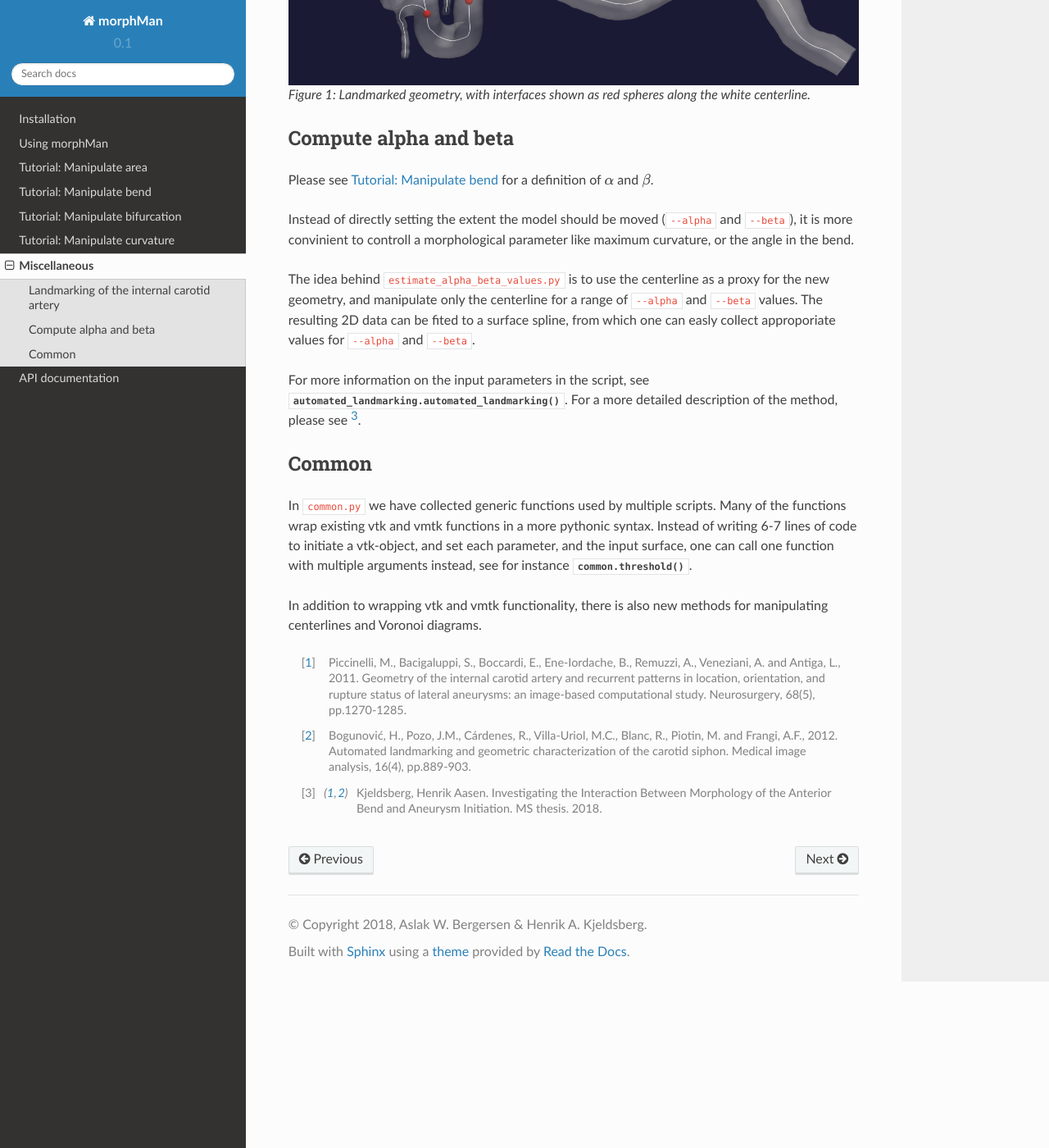
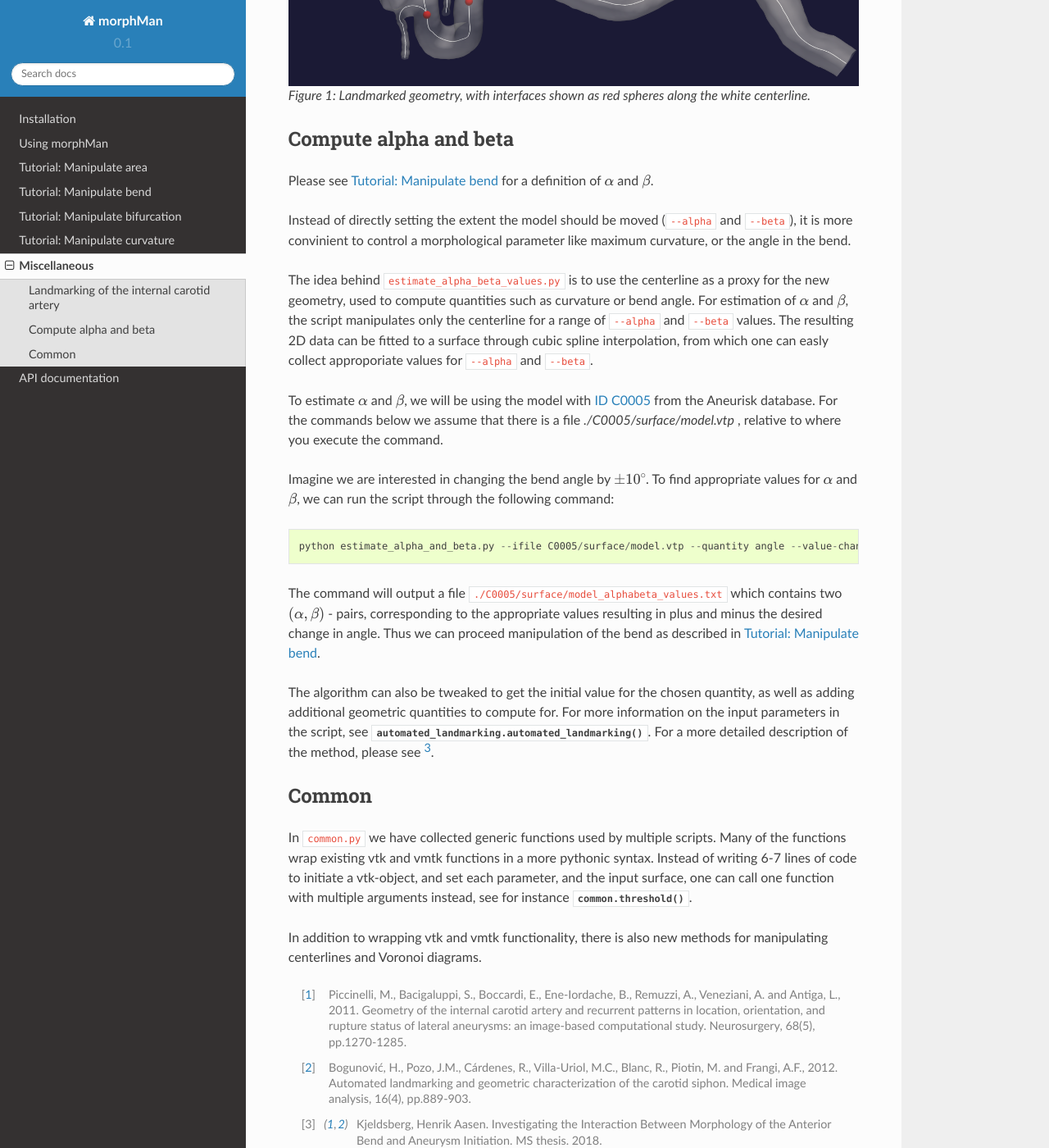
Before and after one commit to KVSlab/morphMan, a Sphinx documentation site: the page built from docs/source/Miscellaneous.rst, in a window 1280 px wide and 1400 px high, scrolled down 1058 px. Shown: the whole window at 82% size. Built offline with Sphinx 7.4.7 and the Read the Docs theme 2.0.0, drawn with Linux system fonts in a browser that asks for light colours.

Commit message:
Update docs with alpha-beta. Fixes in alpha-beta script

```diff
--- a/docs/source/Miscellaneous.rst
+++ b/docs/source/Miscellaneous.rst
@@ -38,7 +38,7 @@ To landmark the surface model, run the following command::
 
     python automated_landmarking.py --ifile ../test/testdata/C0001/surface/model.vtp --method bogunovic --curv-method spline --curv-method spline --nknots 8
 
-The command will output a file `C0001/surface/landmark_[ALGORITHM]_[CURVMETHOD].particles`
+The command will output a file ``C0001/surface/landmark_[ALGORITHM]_[CURVMETHOD].particles``
 which contains four points defining the interfaces between the segments of the vessel.
 
 .. figure:: landmarking.png
@@ -53,16 +53,34 @@ Compute alpha and beta
 Please see :ref:`manipulate_bend` for a definition of :math:`\alpha` and :math:`\beta`.
 
 Instead of directly setting the extent the model should be moved (``--alpha`` and ``--beta``),
-it is more convinient to controll a morphological parameter like maximum curvature, or the
+it is more convinient to control a morphological parameter like maximum curvature, or the
 angle in the bend.
 
 The idea behind ``estimate_alpha_beta_values.py`` is to use the centerline as a
-proxy for the new geometry, and manipulate only the centerline for a range of ``--alpha`` and
-``--beta`` values. The resulting 2D data can be fited to a surface spline, from
+proxy for the new geometry, used to compute quantities such as curvature or bend angle.
+For estimation of :math:`\alpha` and :math:`\beta`, the script
+manipulates only the centerline for a range of ``--alpha`` and
+``--beta`` values. The resulting 2D data can be fitted to a surface through cubic spline interpolation, from
 which one can easly collect approporiate values for ``--alpha`` and ``--beta``.
 
-For more information on the input parameters in the script, see :meth:`automated_landmarking.automated_landmarking`. For a more detailed description of the method, please see [3]_.
+To estimate :math:`\alpha` and :math:`\beta`, we will be using the model with `ID C0005 <http://ecm2.mathcs.emory.edu/aneuriskdata/download/C0005/C0005_models.tar.gz>`_
+from the Aneurisk database. For the commands below we assume that there is a file `./C0005/surface/model.vtp`
+, relative to where you execute the command.
 
+Imagine we are interested in changing the bend angle by :math:`\pm 10^{\circ}`.
+To find appropriate values for :math:`\alpha` and :math:`\beta`, we can run the script through the following command::
+
+    python estimate_alpha_and_beta.py --ifile C0005/surface/model.vtp --quantity angle --value-change 10 --grid-size 25 --region-of-interest commandline --region-points 49.9 41.3 37.3 48 50.3 38.2
+
+The command will output a file ``./C0005/surface/model_alphabeta_values.txt``
+which contains two :math:`(\alpha, \beta)` - pairs, corresponding to the appropriate values resulting in plus and minus
+the desired change in angle.
+Thus we can proceed  manipulation of the bend as described in :ref:`manipulate_bend`.
+
+The algorithm can also be tweaked to get the initial value for the chosen quantity, as well as adding additional
+geometric quantities to compute for.
+For more information on the input parameters in the script, see :meth:`automated_landmarking.automated_landmarking`.
+For a more detailed description of the method, please see [3]_.
 
 Common
 ======
--- a/docs/source/manipulate_area.rst
+++ b/docs/source/manipulate_area.rst
@@ -91,7 +91,7 @@ sections with high curvature, like the internal carotid artery, is unproblematic
 
 To recreate the above output, execute the following on the commandline line::
 
-    python manipulate_area.py --ifile C0002/surface/model.vtp --ofile C0002/surface/stenosis.vtp --smooth True --method stenosis --stenosis-point x y z --percentage 50 --size 1
+    python manipulate_area.py --ifile C0002/surface/model.vtp  --ofile C0002/surface/create_stenosis.vtp --method stenosis --size 4 --percentage 50 --region-of-interest commandline --region-points 28.7 18.4 39.5
 
 Remove stenosis
 ~~~~~~~~~~~~~~~
@@ -108,7 +108,7 @@ right, the comparison between the original model and the 'healed' surface.
 
 To reproduce the above result, execute the following command::
 
-    python manipulate_area.py --ifile C0002/stenosis.vtp --ofile C0002/no_stenosis.vtp --smooth True --method stenosis --stenosis-points x y z x y z
+    python manipulate_area.py --ifile C0002/surface/create_stenosis.vtp  --ofile C0002/surface/remove_stenosis.vtp --method stenosis --size 4 --percentage 50 --region-of-interest commandline --region-points 30.1 18.5 34.6 27.1 12.7 38.2
 
 Inflation / deflation of an arterial segment
 ============================================
```
Also changed, not shown: README.md (+1 -1 lines), 2 other files.
